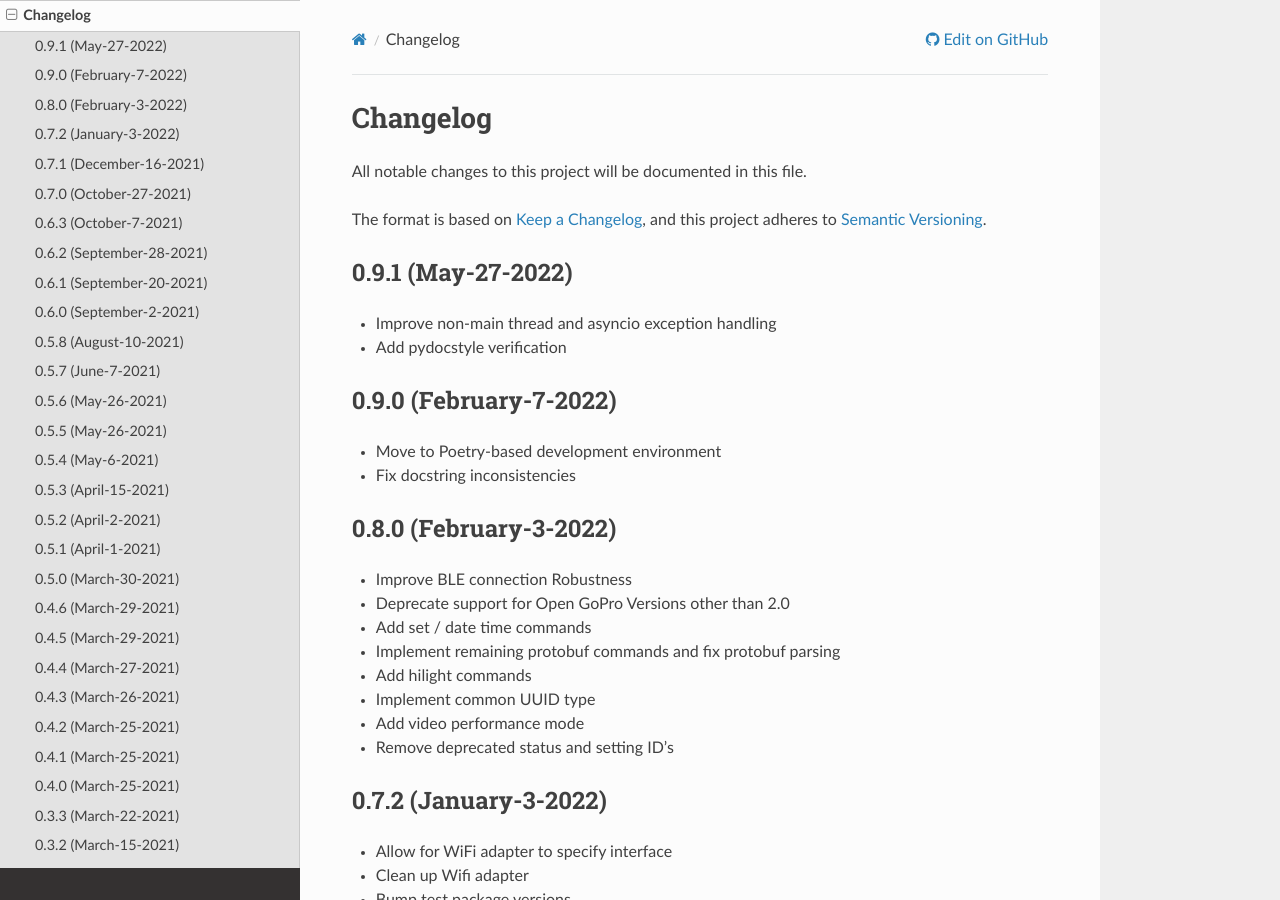
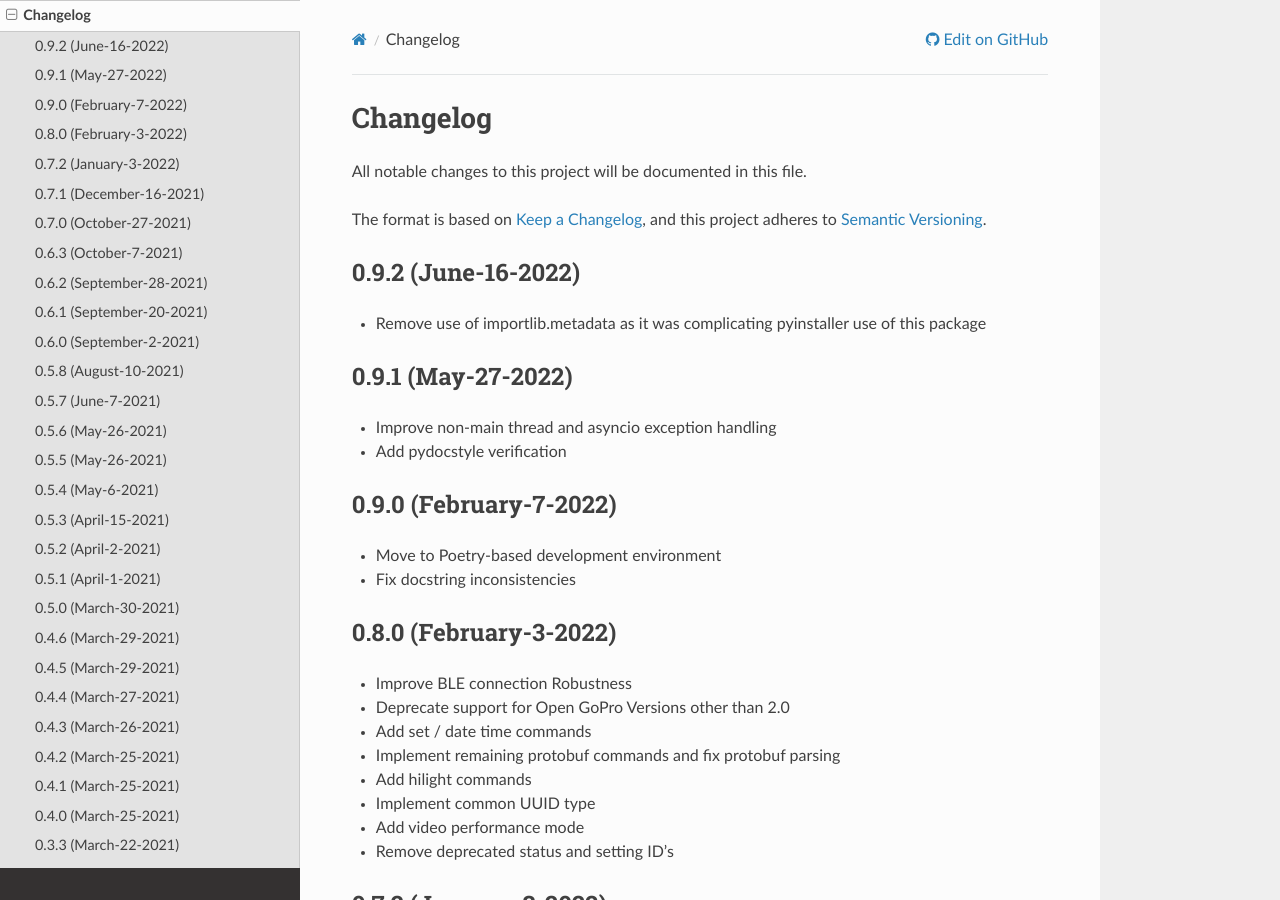
Before and after one commit to gopro/OpenGoPro, a Sphinx documentation site: the page built from demos/python/sdk_wireless_camera_control/docs/changelog.rst, in a window 1280 px wide and 900 px high. Built offline with Sphinx 7.4.7 and the Read the Docs theme 2.0.0, drawn with Linux system fonts in a browser that asks for light colours; the version number could not be read and is left out.

Commit message:
Bump to 0.9.2

```diff
--- a/demos/python/sdk_wireless_camera_control/docs/changelog.rst
+++ b/demos/python/sdk_wireless_camera_control/docs/changelog.rst
@@ -8,6 +8,10 @@ All notable changes to this project will be documented in this file.
 
 The format is based on `Keep a Changelog <https://keepachangelog.com/en/1.0.0/>`_,
 and this project adheres to `Semantic Versioning <https://semver.org/spec/v2.0.0.html>`_.
+
+0.9.2 (June-16-2022)
+-----------------------
+* Remove use of importlib.metadata as it was complicating pyinstaller use of this package
 
 0.9.1 (May-27-2022)
 -----------------------
```
Also changed, not shown: 1 other file.
